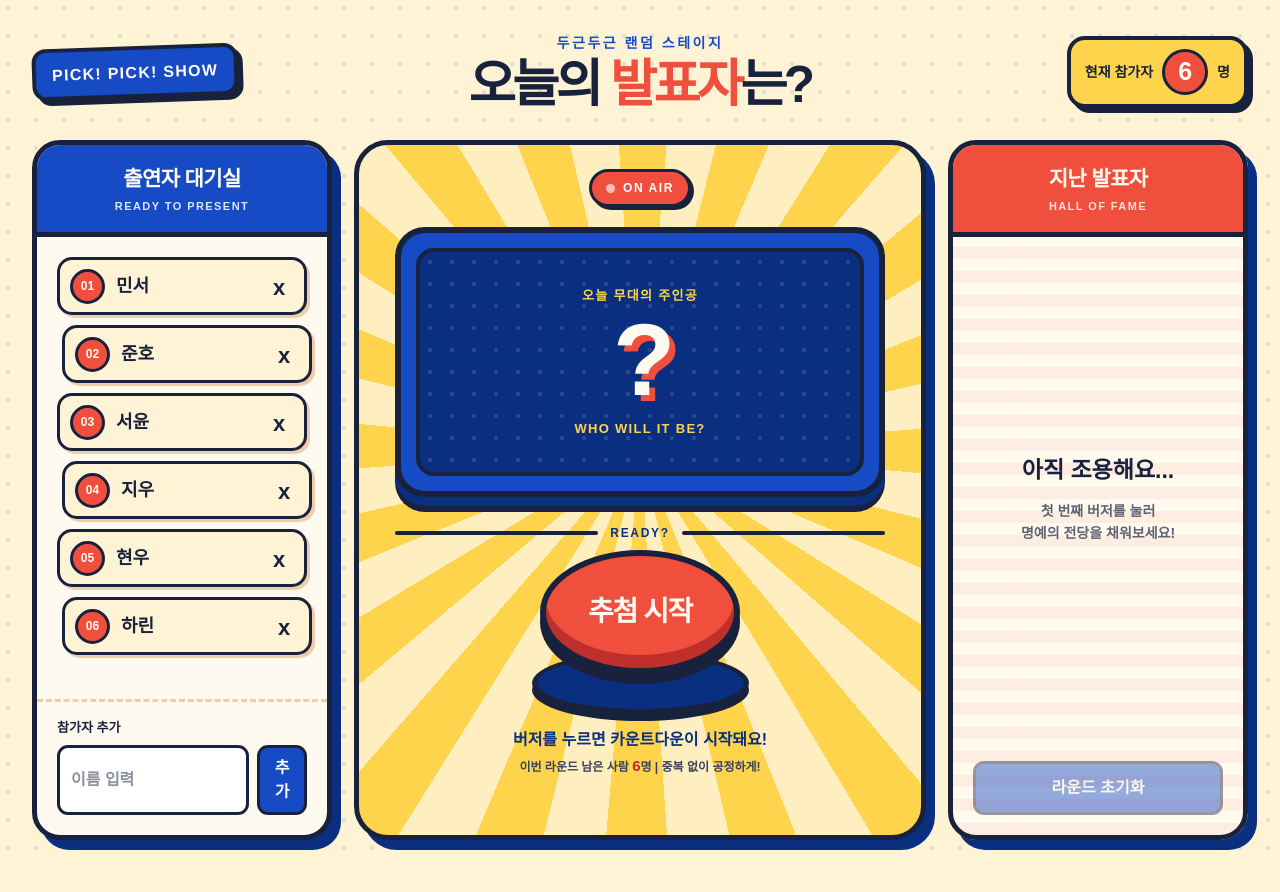
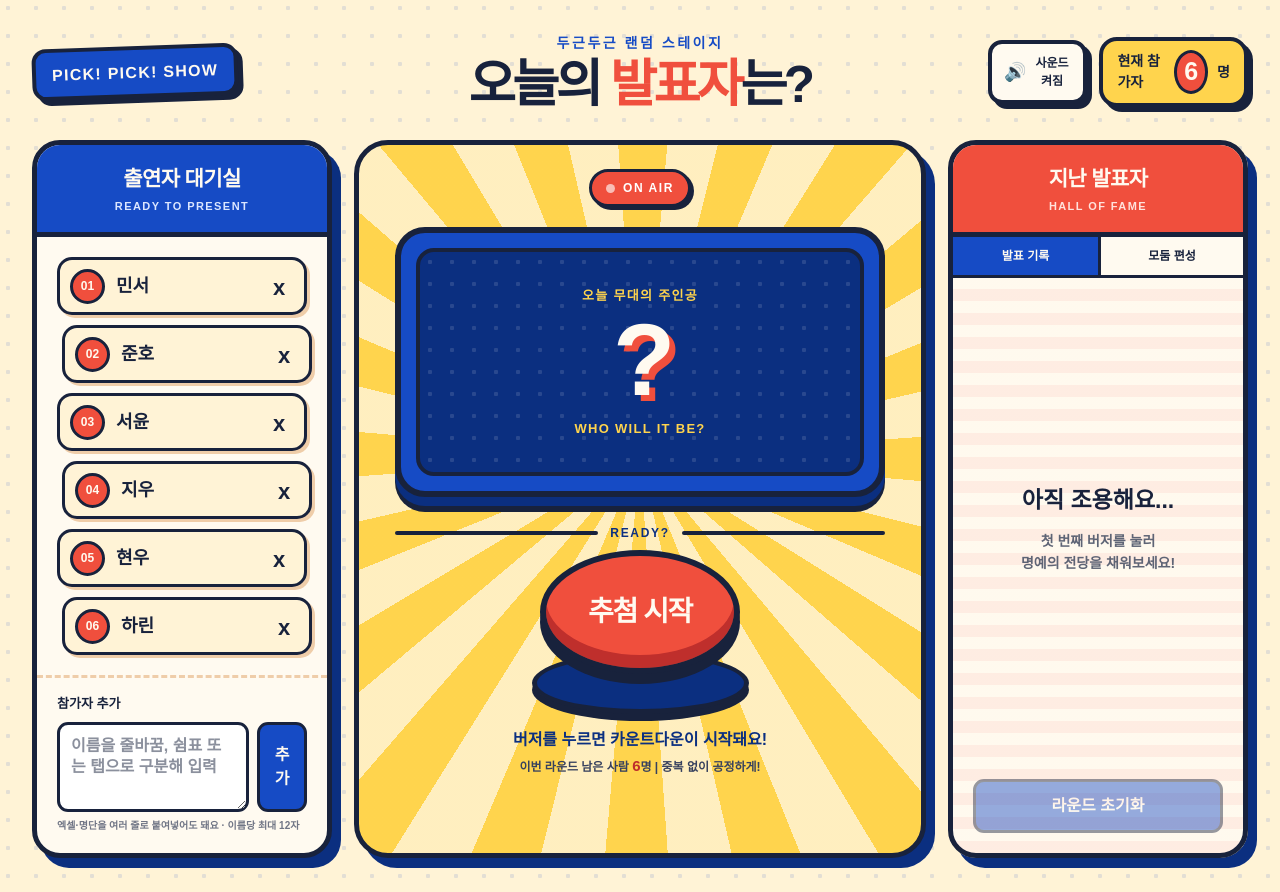
Before and after one commit to jjiseok26/pick-pick-show, a Next.js app: page / in a window 1280 px wide. Built offline with nearby package versions, Linux system fonts and the light colour scheme.

Commit message:
발표자 추첨 기능 확장

```diff
--- a/app/globals.css
+++ b/app/globals.css
@@ -25,7 +25,7 @@ body {
   font-weight: 800;
 }
 
-button, input { font: inherit; }
+button, input, textarea { font: inherit; }
 button { touch-action: manipulation; }
 
 .app-shell {
@@ -61,7 +61,8 @@ button { touch-action: manipulation; }
 }
 
 .brand-sticker,
-.count-card {
+.count-card,
+.sound-toggle {
   border: 4px solid var(--ink);
   box-shadow: 5px 5px 0 var(--ink);
 }
@@ -81,8 +82,28 @@ button { touch-action: manipulation; }
 .headline h1 { margin: 0; font-size: clamp(38px, 4vw, 58px); line-height: 1; letter-spacing: -.07em; }
 .headline strong { color: var(--red); }
 
+.header-actions {
+  justify-self: end;
+  display: flex;
+  align-items: center;
+  gap: 12px;
+}
+
+.sound-toggle {
+  display: inline-flex;
+  align-items: center;
+  gap: 6px;
+  padding: 10px 12px;
+  color: var(--ink);
+  background: var(--paper);
+  border-radius: 14px;
+  cursor: pointer;
+  font-size: 12px;
+}
+
+.sound-toggle span { font-size: 18px; }
+
 .count-card {
-  justify-self: end;
   display: flex;
   align-items: center;
   gap: 9px;
@@ -179,8 +200,9 @@ button { touch-action: manipulation; }
 
 .add-form { margin-top: auto; padding: 16px 20px 20px; border-top: 3px dashed #efcda9; }
 .add-form label { display: block; margin-bottom: 8px; font-size: 13px; }
-.add-form div { display: flex; gap: 8px; }
-.add-form input { min-width: 0; width: 100%; padding: 10px 11px; background: white; border: 3px solid var(--ink); border-radius: 11px; }
+.add-form div { display: flex; align-items: stretch; gap: 8px; }
+.add-form textarea { min-width: 0; width: 100%; padding: 10px 11px; resize: vertical; background: white; border: 3px solid var(--ink); border-radius: 11px; line-height: 1.35; }
+.add-form p { margin: 7px 0 0; color: #707585; font-size: 10px; line-height: 1.4; }
 .add-form button, .reset-button { color: var(--paper); background: var(--blue); border: 3px solid var(--ink); border-radius: 11px; cursor: pointer; }
 .add-form button { padding: 8px 11px; }
 
@@ -268,7 +290,7 @@ button { touch-action: manipulation; }
 .draw-button:hover:not(:disabled) { transform: translateY(-3px); }
 .draw-button:active:not(:disabled) { transform: translateY(8px); box-shadow: inset 0 -6px 0 var(--red-dark), 0 3px 0 var(--ink); }
 .draw-button:disabled { cursor: not-allowed; opacity: .65; }
-.draw-button:focus-visible, button:focus-visible, input:focus-visible { outline: 4px solid white; outline-offset: 3px; }
+.draw-button:focus-visible, button:focus-visible, input:focus-visible, textarea:focus-visible { outline: 4px solid white; outline-offset: 3px; }
 
 .stage-message { z-index: 2; min-height: 22px; margin: 14px 0 3px; color: var(--blue-dark); text-align: center; }
 .fairness { z-index: 2; margin: 0; color: #37415e; font-size: 12px; text-align: center; }
@@ -278,6 +300,10 @@ button { touch-action: manipulation; }
 .confetti i { position: absolute; top: -20px; width: 12px; height: 22px; border: 2px solid var(--ink); animation: confetti-fall 1.8s ease-in both; }
 
 .history-panel { background: linear-gradient(rgb(255 250 240 / 92%), rgb(255 250 240 / 92%)), repeating-linear-gradient(0deg, var(--red) 0 12px, var(--cream) 12px 24px); }
+.panel-tabs { display: grid; grid-template-columns: 1fr 1fr; border-bottom: 3px solid var(--ink); }
+.panel-tabs button { padding: 10px 5px; color: var(--ink); background: var(--paper); border: 0; cursor: pointer; font-size: 12px; }
+.panel-tabs button + button { border-left: 3px solid var(--ink); }
+.panel-tabs button[aria-selected="true"] { color: var(--paper); background: var(--blue); }
 .history-list { display: grid; gap: 14px; overflow: auto; }
 .history-list li { display: flex; align-items: center; gap: 14px; min-height: 82px; padding: 14px; background: var(--cream); border: 3px solid var(--ink); border-radius: 16px; box-shadow: 4px 4px 0 #efcda9; }
 .history-list li:first-child { background: var(--yellow); transform: rotate(1deg); }
@@ -291,6 +317,24 @@ button { touch-action: manipulation; }
 .reset-button { margin: auto 20px 20px; padding: 12px; }
 .reset-button:disabled, .add-form button:disabled { opacity: .45; cursor: not-allowed; }
 
+.groups-view { min-height: 0; display: flex; flex: 1; flex-direction: column; }
+.group-controls { display: grid; grid-template-columns: 1fr 62px; gap: 8px; padding: 16px 18px; border-bottom: 3px dashed #efcda9; }
+.group-controls label { align-self: center; font-size: 13px; }
+.group-controls input { width: 62px; padding: 8px; background: white; border: 3px solid var(--ink); border-radius: 10px; text-align: center; }
+.group-controls button { grid-column: 1 / -1; padding: 10px; color: var(--paper); background: var(--red); border: 3px solid var(--ink); border-radius: 11px; cursor: pointer; }
+.group-controls button:disabled { opacity: .45; cursor: not-allowed; }
+.group-grid { display: grid; grid-template-columns: 1fr 1fr; gap: 10px; padding: 16px; overflow: auto; }
+.group-card { min-width: 0; align-self: start; background: var(--cream); border: 3px solid var(--ink); border-radius: 14px; box-shadow: 3px 3px 0 #efcda9; overflow: hidden; }
+.group-card h3 { margin: 0; padding: 8px; color: var(--paper); background: var(--blue); border-bottom: 3px solid var(--ink); font-size: 14px; }
+.group-card:nth-child(even) h3 { background: var(--red); }
+.group-card h3 span { float: right; color: var(--yellow); font-size: 10px; }
+.group-card ul { list-style: none; margin: 0; padding: 8px 10px; }
+.group-card li { padding: 5px 0; border-bottom: 1px dashed #d9bfa4; font-size: 13px; overflow-wrap: anywhere; }
+.group-card li:last-child { border-bottom: 0; }
+.empty-groups { flex: 1; display: grid; place-content: center; gap: 12px; padding: 30px 18px; text-align: center; }
+.empty-groups strong { font-size: 19px; }
+.empty-groups span { color: #5e6475; font-size: 12px; line-height: 1.6; }
+
 @keyframes blink { 50% { opacity: .25; } }
 @keyframes pop { 0% { transform: scale(.72); } 75% { transform: scale(1.08); } }
 @keyframes winner-bounce { 0% { transform: scale(.9) rotate(-1deg); } 55% { transform: scale(1.04) rotate(1deg); } }
@@ -300,7 +344,7 @@ button { touch-action: manipulation; }
   .topbar { grid-template-columns: 1fr auto; }
   .headline { grid-column: 1 / -1; grid-row: 1; }
   .brand-sticker { grid-column: 1; grid-row: 2; }
-  .count-card { grid-column: 2; grid-row: 2; }
+  .header-actions { grid-column: 2; grid-row: 2; }
   .show-layout { grid-template-columns: 1fr 1fr; grid-template-areas: "stage stage" "participants history"; }
   .stage { grid-area: stage; min-height: 680px; }
   .participants-panel { grid-area: participants; }
@@ -314,6 +358,9 @@ button { touch-action: manipulation; }
   .headline h1 { font-size: 39px; }
   .headline p { letter-spacing: .09em; }
   .brand-sticker { font-size: 12px; }
+  .header-actions { gap: 7px; }
+  .sound-toggle { padding: 7px 8px; font-size: 0; }
+  .sound-toggle span { font-size: 18px; }
   .count-card { padding: 6px 9px; font-size: 11px; }
   .count-card strong { width: 36px; font-size: 20px; }
   .show-layout { grid-template-columns: 1fr; grid-template-areas: "stage" "participants" "history"; gap: 16px; }
--- a/app/page.tsx
+++ b/app/page.tsx
@@ -1,6 +1,8 @@
 "use client";
 
-import { FormEvent, useState } from "react";
+import { FormEvent, useRef, useState } from "react";
+
+import { createBalancedGroups, parseParticipantNames } from "./participant-utils";
 
 const C = {
   participants: ["\uBBFC\uC11C", "\uC900\uD638", "\uC11C\uC724", "\uC9C0\uC6B0", "\uD604\uC6B0", "\uD558\uB9B0"],
@@ -13,7 +15,7 @@ const C = {
   people: "\uBA85",
   waitingRoom: "\uCD9C\uC5F0\uC790 \uB300\uAE30\uC2E4",
   addParticipant: "\uCC38\uAC00\uC790 \uCD94\uAC00",
-  nameInput: "\uC774\uB984 \uC785\uB825",
+  nameInput: "이름을 줄바꿈, 쉼표 또는 탭으로 구분해 입력",
   add: "\uCD94\uAC00",
   delete: "\uC0AD\uC81C",
   stageTitle: "\uC624\uB298 \uBB34\uB300\uC758 \uC8FC\uC778\uACF5",
@@ -34,6 +36,7 @@ const C = {
 
 const wait = (ms: number) => new Promise((resolve) => setTimeout(resolve, ms));
 type Phase = "idle" | "countdown" | "shuffle" | "winner";
+type SideView = "history" | "groups";
 
 export default function Home() {
   const [participants, setParticipants] = useState(C.participants);
@@ -43,8 +46,35 @@ export default function Home() {
   const [phase, setPhase] = useState<Phase>("idle");
   const [drawing, setDrawing] = useState(false);
   const [burst, setBurst] = useState(0);
+  const [sideView, setSideView] = useState<SideView>("history");
+  const [groupCount, setGroupCount] = useState(4);
+  const [groups, setGroups] = useState<string[][]>([]);
+  const [soundEnabled, setSoundEnabled] = useState(true);
+  const audioContextRef = useRef<AudioContext | null>(null);
   const [message, setMessage] = useState("\uBC84\uC800\uB97C \uB204\uB974\uBA74 \uCE74\uC6B4\uD2B8\uB2E4\uC6B4\uC774 \uC2DC\uC791\uB3FC\uC694!");
   const remaining = participants.filter((name) => !history.includes(name));
+
+  function playTone(frequency: number, duration = 0.09, delay = 0, volume = 0.06, type: OscillatorType = "sine") {
+    if (!soundEnabled) return;
+    const context = audioContextRef.current ?? new AudioContext();
+    audioContextRef.current = context;
+
+    const schedule = () => {
+      const start = context.currentTime + delay;
+      const oscillator = context.createOscillator();
+      const gain = context.createGain();
+      oscillator.type = type;
+      oscillator.frequency.setValueAtTime(frequency, start);
+      gain.gain.setValueAtTime(volume, start);
+      gain.gain.exponentialRampToValueAtTime(0.0001, start + duration);
+      oscillator.connect(gain).connect(context.destination);
+      oscillator.start(start);
+      oscillator.stop(start + duration);
+    };
+
+    if (context.state === "suspended") void context.resume().then(schedule);
+    else schedule();
+  }
 
   async function startDraw() {
     if (drawing || participants.length < 2) return;
@@ -61,12 +91,14 @@ export default function Home() {
     setMessage("\uB450\uADFC\uB450\uADFC\uB450\uADFC...");
     for (const count of [3, 2, 1]) {
       setDisplay(String(count));
+      playTone(330 + count * 90, 0.13, 0, 0.07, "square");
       await wait(620);
     }
 
     setPhase("shuffle");
     for (let tick = 0; tick < 15; tick += 1) {
       setDisplay(pool[Math.floor(Math.random() * pool.length)]);
+      playTone(190 + tick * 16, 0.045, 0, 0.035, "square");
       await wait(70 + tick * 11);
     }
 
@@ -75,31 +107,46 @@ export default function Home() {
     setHistory([selected, ...previousHistory]);
     setPhase("winner");
     setMessage(`${selected} \uB2D8, \uBB34\uB300\uB85C \uB098\uC640\uC8FC\uC138\uC694!`);
+    [523, 659, 784, 1047].forEach((frequency, index) => playTone(frequency, 0.28, index * 0.12, 0.08, "triangle"));
     setBurst((value) => value + 1);
     setDrawing(false);
   }
 
   function addParticipant(event: FormEvent<HTMLFormElement>) {
     event.preventDefault();
-    const name = newName.trim();
-    if (!name) return;
-    if (participants.includes(name)) {
-      setMessage("\uC774\uBBF8 \uB300\uAE30 \uC911\uC778 \uC774\uB984\uC774\uC5D0\uC694.");
-      return;
-    }
-    if (participants.length >= 20) {
+    const names = parseParticipantNames(newName);
+    if (!names.length) return;
+    const available = 20 - participants.length;
+    if (available <= 0) {
       setMessage("\uD55C \uB77C\uC6B4\uB4DC\uC5D0\uB294 \uCD5C\uB300 20\uBA85\uAE4C\uC9C0 \uCC38\uC5EC\uD560 \uC218 \uC788\uC5B4\uC694.");
       return;
     }
-    setParticipants((names) => [...names, name]);
+
+    const existing = new Set(participants);
+    const added: string[] = [];
+    names.forEach((name) => {
+      if (name.length <= 12 && !existing.has(name) && added.length < available) {
+        existing.add(name);
+        added.push(name);
+      }
+    });
+    if (!added.length) {
+      setMessage("중복된 이름이거나 이름이 12자를 넘었어요.");
+      return;
+    }
+
+    setParticipants((current) => [...current, ...added]);
     setNewName("");
-    setMessage(`${name} \uB2D8\uC774 \uB300\uAE30\uC2E4\uC5D0 \uC785\uC7A5\uD588\uC5B4\uC694.`);
+    setGroups([]);
+    const skipped = names.length - added.length;
+    setMessage(`${added.length}명이 대기실에 입장했어요.${skipped ? ` ${skipped}명은 중복·글자 수·정원 제한으로 제외했어요.` : ""}`);
   }
 
   function removeParticipant(name: string) {
     if (drawing) return;
     setParticipants((names) => names.filter((participant) => participant !== name));
     setHistory((names) => names.filter((participant) => participant !== name));
+    setGroups([]);
     if (display === name) {
       setDisplay("?");
       setPhase("idle");
@@ -114,12 +161,27 @@ export default function Home() {
     setMessage("\uC0C8 \uB77C\uC6B4\uB4DC \uC900\uBE44 \uC644\uB8CC! \uBC84\uC800\uB97C \uB20C\uB7EC\uC8FC\uC138\uC694.");
   }
 
+  function makeGroups() {
+    if (drawing || participants.length < 2) return;
+    const count = Math.min(Math.max(groupCount, 2), participants.length, 10);
+    setGroupCount(count);
+    setGroups(createBalancedGroups(participants, count));
+    setSideView("groups");
+    setMessage(`${participants.length}명을 ${count}개 모둠으로 골고루 편성했어요!`);
+    [260, 390, 520].forEach((frequency, index) => playTone(frequency, 0.14, index * 0.08, 0.05, "triangle"));
+  }
+
   return (
     <main className="app-shell">
       <header className="topbar">
         <div className="brand-sticker" aria-label={C.brandLabel}>PICK! PICK! SHOW</div>
         <div className="headline"><p>{C.eyebrow}</p><h1>{C.titlePrefix}<strong>{C.titleStrong}</strong>{C.titleSuffix}</h1></div>
-        <div className="count-card" aria-label={`${C.current} ${participants.length}${C.people}`}><span>{C.current}</span><strong>{participants.length}</strong><span>{C.people}</span></div>
+        <div className="header-actions">
+          <button type="button" className="sound-toggle" aria-pressed={soundEnabled} onClick={() => setSoundEnabled((enabled) => !enabled)}>
+            <span aria-hidden="true">{soundEnabled ? "🔊" : "🔇"}</span>{soundEnabled ? "사운드 켜짐" : "사운드 꺼짐"}
+          </button>
+          <div className="count-card" aria-label={`${C.current} ${participants.length}${C.people}`}><span>{C.current}</span><strong>{participants.length}</strong><span>{C.people}</span></div>
+        </div>
       </header>
 
       <div className="show-layout">
@@ -135,7 +197,8 @@ export default function Home() {
           </ul>
           <form className="add-form" onSubmit={addParticipant}>
             <label htmlFor="new-name">{C.addParticipant}</label>
-            <div><input id="new-name" value={newName} onChange={(event) => setNewName(event.target.value)} placeholder={C.nameInput} maxLength={12} disabled={drawing} /><button type="submit" disabled={drawing}>{C.add}</button></div>
+            <div><textarea id="new-name" value={newName} onChange={(event) => setNewName(event.target.value)} placeholder={C.nameInput} maxLength={360} rows={3} disabled={drawing} /><button type="submit" disabled={drawing}>{C.add}</button></div>
+            <p>엑셀·명단을 여러 줄로 붙여넣어도 돼요 · 이름당 최대 12자</p>
           </form>
         </section>
 
@@ -149,10 +212,23 @@ export default function Home() {
           {phase === "winner" && <div className="confetti" key={burst} aria-hidden="true">{Array.from({ length: 28 }, (_, index) => <i key={index} style={{ left: `${(index * 37) % 100}%`, animationDelay: `${(index % 7) * 45}ms`, backgroundColor: ["#f04f3d", "#164bc5", "#ffd44d", "#fffaf0"][index % 4] }} />)}</div>}
         </section>
 
-        <aside className="panel history-panel" aria-labelledby="history-title">
-          <div className="panel-heading red"><h2 id="history-title">{C.history}</h2><span>HALL OF FAME</span></div>
-          {history.length ? <ol className="history-list">{history.map((name, index) => <li key={`${name}-${index}`}><span className="rank">{history.length - index}</span><div><strong>{name}</strong><span>{index === 0 ? C.justPicked : C.completed}</span></div></li>)}</ol> : <div className="empty-history"><strong>{C.quiet}</strong><span>{C.emptyLine1}<br />{C.emptyLine2}</span></div>}
-          <button type="button" className="reset-button" onClick={resetRound} disabled={drawing || !history.length}>{C.reset}</button>
+        <aside className="panel history-panel" aria-labelledby="side-panel-title">
+          <div className="panel-heading red"><h2 id="side-panel-title">{sideView === "history" ? C.history : "랜덤 모둠 편성"}</h2><span>{sideView === "history" ? "HALL OF FAME" : "TEAM MAKER"}</span></div>
+          <div className="panel-tabs" role="tablist" aria-label="결과 패널">
+            <button type="button" role="tab" aria-selected={sideView === "history"} onClick={() => setSideView("history")}>발표 기록</button>
+            <button type="button" role="tab" aria-selected={sideView === "groups"} onClick={() => setSideView("groups")}>모둠 편성</button>
+          </div>
+          {sideView === "history" ? <>
+            {history.length ? <ol className="history-list">{history.map((name, index) => <li key={`${name}-${index}`}><span className="rank">{history.length - index}</span><div><strong>{name}</strong><span>{index === 0 ? C.justPicked : C.completed}</span></div></li>)}</ol> : <div className="empty-history"><strong>{C.quiet}</strong><span>{C.emptyLine1}<br />{C.emptyLine2}</span></div>}
+            <button type="button" className="reset-button" onClick={resetRound} disabled={drawing || !history.length}>{C.reset}</button>
+          </> : <div className="groups-view">
+            <div className="group-controls">
+              <label htmlFor="group-count">모둠 수</label>
+              <input id="group-count" type="number" min="2" max={Math.max(2, Math.min(10, participants.length))} value={Math.min(groupCount, Math.max(2, Math.min(10, participants.length)))} onChange={(event) => setGroupCount(Number(event.target.value))} disabled={drawing || participants.length < 2} />
+              <button type="button" onClick={makeGroups} disabled={drawing || participants.length < 2}>{groups.length ? "다시 섞기" : "랜덤 편성"}</button>
+            </div>
+            {groups.length ? <div className="group-grid">{groups.map((group, index) => <section className="group-card" key={`${index}-${group.join("-")}`}><h3>{index + 1}모둠 <span>{group.length}명</span></h3><ul>{group.map((name) => <li key={name}>{name}</li>)}</ul></section>)}</div> : <div className="empty-groups"><strong>몇 모둠으로 나눌까요?</strong><span>모둠 수를 고르고 랜덤 편성을 눌러주세요.<br />인원 차이는 최대 1명으로 맞춰드려요.</span></div>}
+          </div>}
         </aside>
       </div>
     </main>
--- /dev/null
+++ b/app/participant-utils.ts
@@ -0,0 +1,23 @@
+export function parseParticipantNames(value: string) {
+  return value
+    .split(/[\r\n,;\t]+/)
+    .map((name) => name.trim())
+    .filter(Boolean);
+}
+
+export function createBalancedGroups(
+  participants: string[],
+  groupCount: number,
+  random = Math.random,
+) {
+  const shuffled = [...participants];
+  for (let index = shuffled.length - 1; index > 0; index -= 1) {
+    const target = Math.floor(random() * (index + 1));
+    [shuffled[index], shuffled[target]] = [shuffled[target], shuffled[index]];
+  }
+
+  const count = Math.max(1, Math.min(Math.trunc(groupCount), shuffled.length));
+  const groups = Array.from({ length: count }, () => [] as string[]);
+  shuffled.forEach((name, index) => groups[index % count].push(name));
+  return groups;
+}
```
Also changed, not shown: 1 other file (tests, documents, lock files or other folders).
